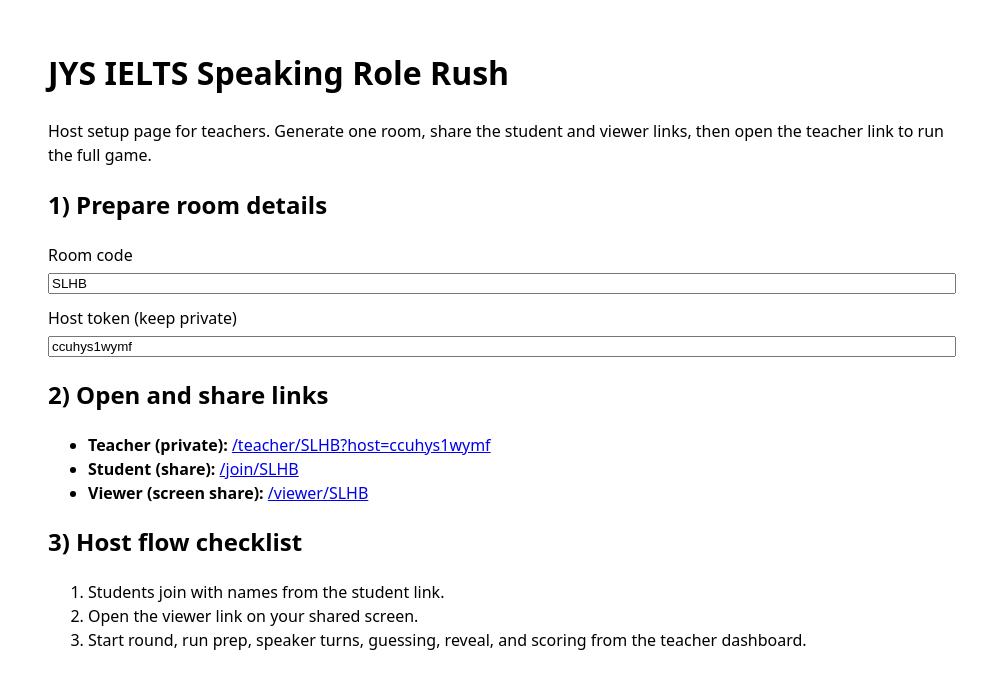
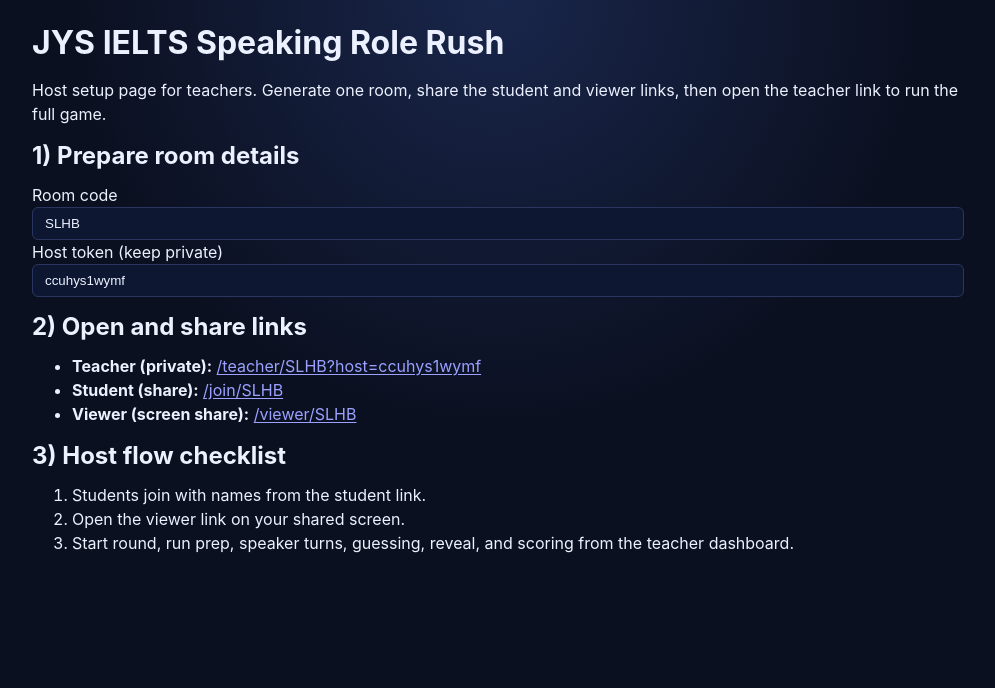
Before and after one commit to Share1352/jys-ielts-speaking-role-rush-game, a React (Vite) app in the folder client/: page / in a window 1280 px wide. Shown: the top 688 px of the page, without its empty margins (142-1137 px from the left). Built offline with nearby package versions, Linux system fonts and the light colour scheme; no server answers.

Commit message:
feat(client): add shared CSS tokens/base/components and apply UI classes

```diff
--- a/client/src/components/HiddenAssignmentTable.tsx
+++ b/client/src/components/HiddenAssignmentTable.tsx
@@ -1,5 +1,5 @@
 export function HiddenAssignmentTable({ round, players }: { round: any; players: any[] }) {
-  return <table><thead><tr><th>Student</th><th>Role</th><th>Chaos</th><th>Rerolls</th></tr></thead><tbody>
+  return <table className='table'><thead><tr><th>Student</th><th>Role</th><th>Chaos</th><th>Rerolls</th></tr></thead><tbody>
     {players.map((p) => {
       const assignment = round?.hiddenAssignmentsByPlayerId?.[p.id];
       const reroll = round?.rerollsByPlayerId?.[p.id];
--- a/client/src/components/Scoreboard.tsx
+++ b/client/src/components/Scoreboard.tsx
@@ -1,3 +1,3 @@
 export function Scoreboard({ players }: { players: any[] }) {
-  return <ul>{players.map((p) => <li key={p.id}>Seat {p.seat}: {p.displayName} ({p.score})</li>)}</ul>;
+  return <ul>{players.map((p) => <li key={p.id}>Seat {p.seat}: {p.displayName} <span className='score-chip'>{p.score}</span></li>)}</ul>;
 }
--- a/client/src/components/TimersPanel.tsx
+++ b/client/src/components/TimersPanel.tsx
@@ -1,6 +1,6 @@
 export function TimersPanel({ prepSec, speakerSec, speakingRunning }: { prepSec?: number; speakerSec?: number; speakingRunning?: boolean }) {
   return <div>
-    <p>Prep timer: {prepSec ?? 0}s</p>
-    <p>Speaker timer: {speakerSec ?? 0}s {speakingRunning ? '🟢 Live' : '⏸️ Stopped'}</p>
+    <p className='timer'>Prep timer: {prepSec ?? 0}s</p>
+    <p className='timer'>Speaker timer: {speakerSec ?? 0}s <span className='status-pill'>{speakingRunning ? '🟢 Live' : '⏸️ Stopped'}</span></p>
   </div>;
 }
--- a/client/src/components/WheelsPanel.tsx
+++ b/client/src/components/WheelsPanel.tsx
@@ -1,7 +1,7 @@
 export function WheelsPanel({ title, items, spinning }: { title: string; items: string[]; spinning?: boolean }) {
-  return <section>
+  return <section className='panel'>
     <h3>{title}</h3>
-    <p>{spinning ? '🎡 Spinning...' : 'Ready'}</p>
+    <p className='status-pill'>{spinning ? '🎡 Spinning...' : 'Ready'}</p>
     <ul>{items.map((item) => <li key={item}>{item}</li>)}</ul>
   </section>;
 }
--- a/client/src/main.tsx
+++ b/client/src/main.tsx
@@ -4,6 +4,9 @@
 import { TeacherPage } from './pages/TeacherPage.js';
 import { StudentPage } from './pages/StudentPage.js';
 import { ViewerPage } from './pages/ViewerPage.js';
+import './styles/tokens.css';
+import './styles/base.css';
+import './styles/components.css';
 
 function randomCode() {
   return Math.random().toString(36).slice(2, 6).toUpperCase();
@@ -29,7 +32,7 @@
   }, [roomCode, hostToken]);
 
   return (
-    <main style={{ maxWidth: 900, margin: '0 auto', padding: 20, fontFamily: 'system-ui, sans-serif', lineHeight: 1.5 }}>
+    <main className='app-shell stack-md'>
       <h1>JYS IELTS Speaking Role Rush</h1>
       <p>Host setup page for teachers. Generate one room, share the student and viewer links, then open the teacher link to run the full game.</p>
 
@@ -37,11 +40,11 @@
         <h2>1) Prepare room details</h2>
         <label>
           Room code
-          <input value={roomCode} onChange={(e) => setRoomCode(e.target.value)} style={{ display: 'block', width: '100%', marginTop: 6, marginBottom: 12 }} />
+          <input value={roomCode} onChange={(e) => setRoomCode(e.target.value)} className='input' />
         </label>
         <label>
           Host token (keep private)
-          <input value={hostToken} onChange={(e) => setHostToken(e.target.value)} style={{ display: 'block', width: '100%', marginTop: 6, marginBottom: 12 }} />
+          <input value={hostToken} onChange={(e) => setHostToken(e.target.value)} className='input' />
         </label>
       </section>
 
--- a/client/src/pages/ViewerPage.tsx
+++ b/client/src/pages/ViewerPage.tsx
@@ -13,7 +13,7 @@
   const players = publicState?.playerOrder?.map((id: string) => publicState.players[id]) ?? [];
   const revealStage = !round?.revealGuesses ? 'Before reveal' : !round?.revealSecret ? 'Guesses revealed' : 'Secret revealed';
 
-  return <main><h1>Viewer · {roomCode}</h1>
+  return <main className='app-shell stack-md'><h1>Viewer · {roomCode}</h1>
     <p>Phase: {round?.phase ?? publicState?.phase}</p><p>Prompt: {round?.topicPrompt ?? '-'}</p><p>Reveal stage: {revealStage}</p>
     <WheelsPanel title='Speaker Selection Animation' spinning={Boolean(round?.speakerWheelSpinning)} items={players.map((p: any) => p.displayName)} />
     <WheelsPanel title='Follow-up Selection Animation' spinning={Boolean(round?.followUp?.wheelSpinning)} items={(round?.followUp?.requesterIds ?? []).map((id: string) => publicState.players[id]?.displayName)} />
--- /dev/null
+++ b/client/src/styles/base.css
@@ -0,0 +1,10 @@
+* { box-sizing: border-box; }
+html, body, #root { min-height: 100%; }
+body { margin: 0; font-family: Inter, system-ui, -apple-system, Segoe UI, Roboto, sans-serif; background: radial-gradient(circle at top, #19264b 0%, var(--color-bg) 42%); color: var(--color-text); line-height: 1.5; }
+::selection { background: var(--color-accent); color: var(--color-accent-contrast); }
+h1,h2,h3,h4,h5,h6 { line-height: 1.2; margin: 0 0 var(--space-3); }
+p, ul, ol { margin: 0 0 var(--space-4); }
+a { color: var(--color-accent-strong); text-underline-offset: 2px; }
+a:hover { color: #c0c5ff; }
+:focus-visible { outline: 2px solid var(--color-accent-strong); outline-offset: 2px; }
+.app-shell { max-width: 980px; margin: 0 auto; padding: var(--space-6); }
--- /dev/null
+++ b/client/src/styles/components.css
@@ -0,0 +1,17 @@
+.btn { border: 1px solid var(--color-border); background: var(--color-bg-soft); color: var(--color-text); border-radius: var(--radius-md); padding: var(--space-2) var(--space-4); font-size: var(--font-size-md); cursor: pointer; }
+.btn:hover { filter: brightness(1.1); }
+.btn:disabled { opacity: 0.5; cursor: not-allowed; }
+.btn--primary { background: var(--color-accent); color: var(--color-accent-contrast); border-color: transparent; }
+.btn--ghost { background: transparent; }
+.btn--danger { background: var(--color-danger); border-color: transparent; color: #fff; }
+.card,.panel { background: var(--color-bg-elevated); border: 1px solid var(--color-border); border-radius: var(--radius-lg); padding: var(--space-4); box-shadow: var(--shadow-1); }
+.panel { margin: var(--space-4) 0; }
+.badge,.status-pill,.score-chip { display: inline-flex; align-items: center; border-radius: 999px; padding: var(--space-1) var(--space-3); background: var(--color-bg-soft); border: 1px solid var(--color-border); font-size: var(--font-size-sm); }
+.timer { font-variant-numeric: tabular-nums; }
+.input,.select { width: 100%; border: 1px solid var(--color-border); background: #0e1732; color: var(--color-text); border-radius: var(--radius-sm); padding: var(--space-2) var(--space-3); }
+.table { width: 100%; border-collapse: collapse; }
+.table th,.table td { border-bottom: 1px solid var(--color-border); text-align: left; padding: var(--space-2) var(--space-3); }
+.empty-state { color: var(--color-text-subtle); }
+.stack-sm > * + * { margin-top: var(--space-2); }
+.stack-md > * + * { margin-top: var(--space-4); }
+.row { display: flex; gap: var(--space-2); align-items: center; flex-wrap: wrap; }
--- /dev/null
+++ b/client/src/styles/tokens.css
@@ -0,0 +1,39 @@
+:root {
+  color-scheme: dark;
+  --color-bg: #0b1020;
+  --color-bg-elevated: #111933;
+  --color-bg-soft: #1a2442;
+  --color-border: #2a365f;
+  --color-text: #ecf1ff;
+  --color-text-muted: #b4c0e8;
+  --color-text-subtle: #8b98c6;
+  --color-accent: #7a83ff;
+  --color-accent-strong: #9aa1ff;
+  --color-accent-contrast: #060b1d;
+  --color-success: #28c08a;
+  --color-warn: #f4b942;
+  --color-danger: #ff5f76;
+  --space-1: 0.25rem;
+  --space-2: 0.5rem;
+  --space-3: 0.75rem;
+  --space-4: 1rem;
+  --space-5: 1.25rem;
+  --space-6: 1.5rem;
+  --space-8: 2rem;
+  --radius-sm: 0.375rem;
+  --radius-md: 0.625rem;
+  --radius-lg: 0.875rem;
+  --radius-xl: 1.25rem;
+  --shadow-1: 0 2px 8px rgba(0, 0, 0, 0.35);
+  --shadow-2: 0 8px 20px rgba(0, 0, 0, 0.45);
+  --font-size-xs: 0.75rem;
+  --font-size-sm: 0.875rem;
+  --font-size-md: 1rem;
+  --font-size-lg: 1.125rem;
+  --font-size-xl: 1.375rem;
+  --font-size-2xl: 1.75rem;
+  --z-base: 1;
+  --z-popover: 10;
+  --z-modal: 100;
+  --z-toast: 200;
+}
```
Also changed, not shown: client/src/components/GuessPanel.tsx (+5 -23 lines), client/src/pages/StudentPage.tsx (+9 -9 lines), client/src/pages/TeacherPage.tsx (+19 -20 lines).
